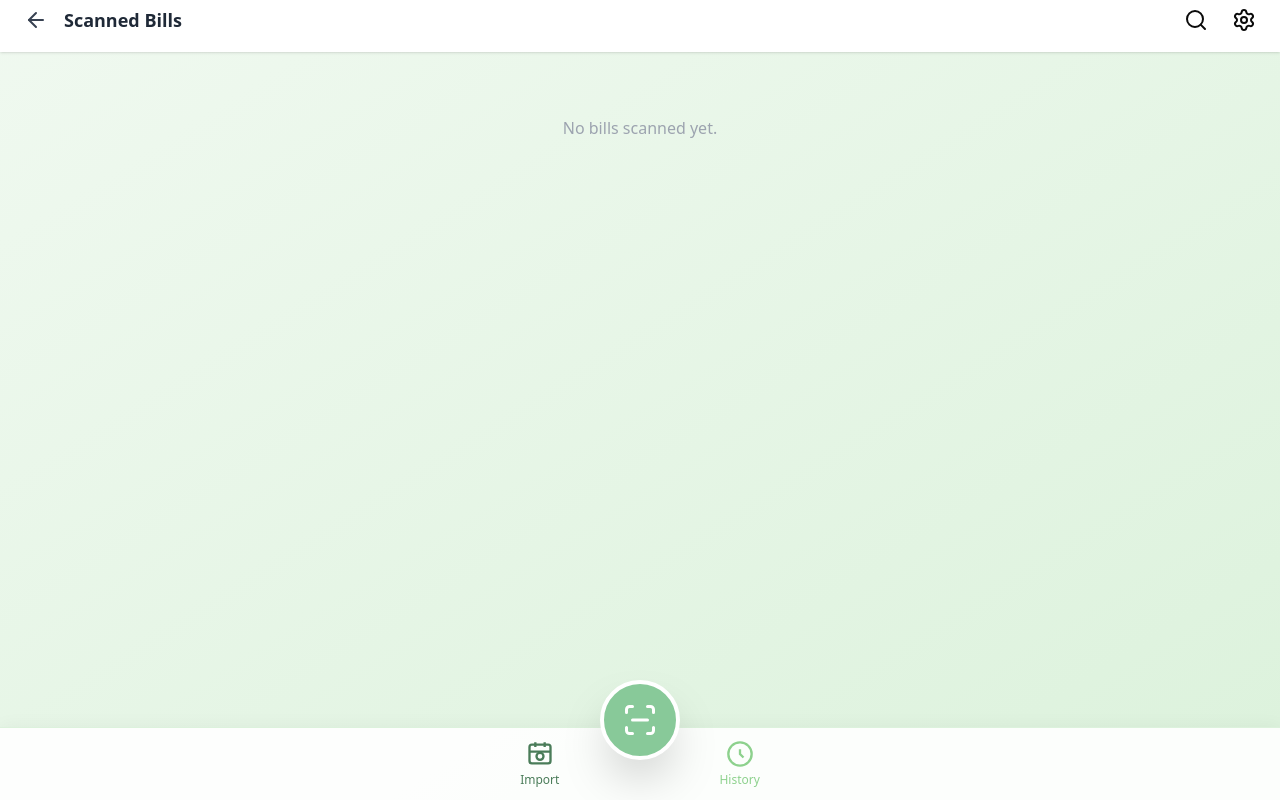
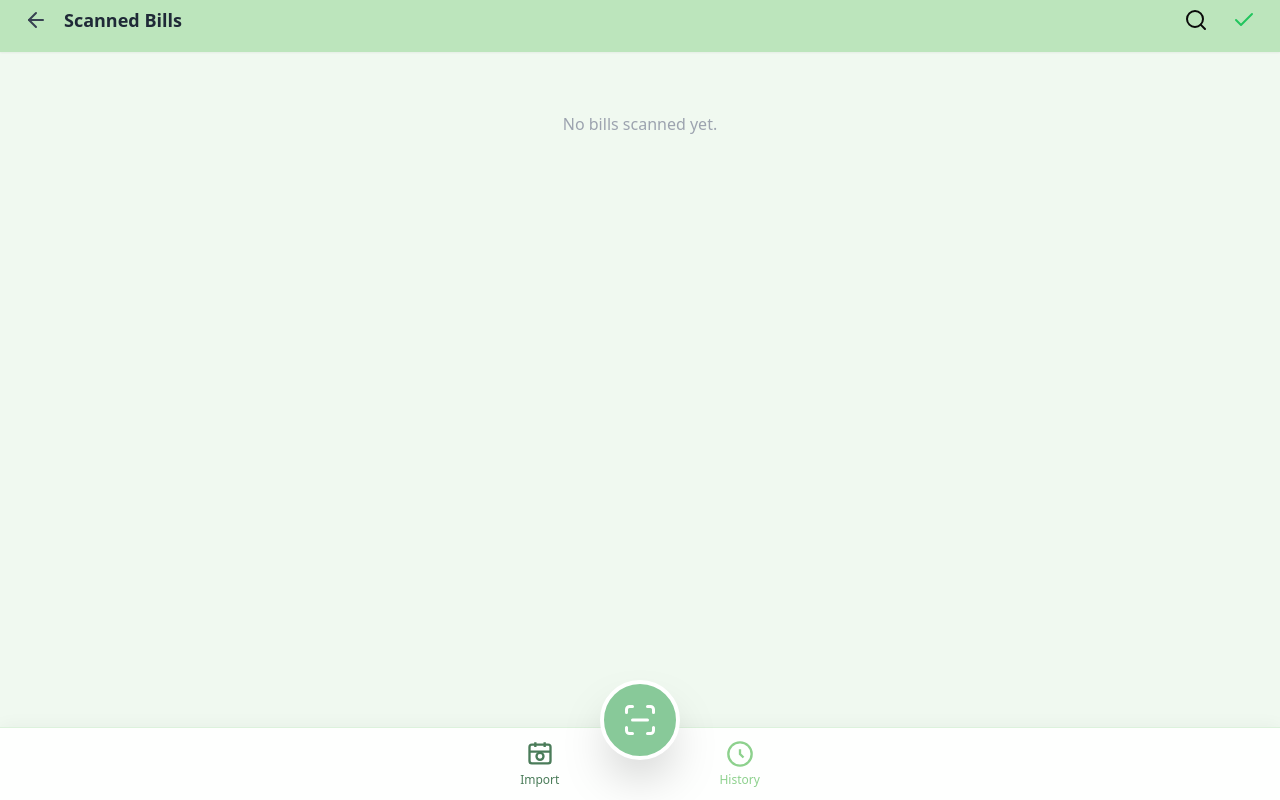
Before and after one commit to VoDangCMU/GreenMindMobile, a React (Vite) app: page /#/bill-history in a window 1280 px wide. Built offline with nearby package versions, Linux system fonts and the light colour scheme.

Commit message:
Change Layout for Bill History

```diff
--- a/src/components/AppHeader.tsx
+++ b/src/components/AppHeader.tsx
@@ -5,7 +5,7 @@ import { type ReactNode } from "react"
 interface AppHeaderProps {
   title: string
   showBack?: boolean
-  rightActions?: ReactNode[] // 👈 nhiều actions
+  rightActions?: ReactNode[]
 }
 
 const AppHeader = ({ title, showBack = false, rightActions = [] }: AppHeaderProps) => {
@@ -13,9 +13,8 @@ const AppHeader = ({ title, showBack = false, rightActions = [] }: AppHeaderProp
 
   return (
     <header
-      className="sticky top-0 left-0 w-full flex items-center justify-between px-4 py-3
-                 bg-white dark:bg-gray-800 shadow z-30"
-      style={{ paddingTop: "env(safe-area-inset-top, 12px)" }}
+      className="w-full flex items-center justify-between px-4 py-3 bg-greenery-200 shadow-sm fixed top-0 left-0 z-30"
+      style={{ paddingTop: 'env(safe-area-inset-top, 16px)' }}
     >
       <div className="flex items-center gap-2">
         {showBack && (
--- /dev/null
+++ b/src/components/BillList.tsx
@@ -0,0 +1,27 @@
+import React from "react";
+import BillCard from "@/components/BillCard";
+
+interface BillListProps {
+  bills: any[];
+}
+
+const BillList: React.FC<BillListProps> = ({ bills }) => {
+  if (!bills.length) {
+    return (
+      <div className="text-center text-gray-400 mt-16">
+        No bills scanned yet.
+      </div>
+    );
+  }
+  return (
+    <ul
+      className="grid gap-4 mt-2 grid-cols-1 sm:grid-cols-1 lg:grid-cols-1"
+    >
+      {bills.map((bill) => (
+        <BillCard key={bill.id} bill={bill} />
+      ))}
+    </ul>
+  );
+};
+
+export default BillList;
--- a/src/components/HistoryPageFooter.tsx
+++ b/src/components/HistoryPageFooter.tsx
@@ -14,12 +14,14 @@ interface HistoryPageFooterProps {
 const HistoryPageFooter: React.FC<HistoryPageFooterProps> = () => {
 
     const addBill = useBillStore((state) => state.addBill);
+    const setOcring = useBillStore((state) => state.setOcring);
 
     const handleImport = async () => {
 
     };
 
     const handleScan = async () => {
+        setOcring(true);
         try {
             const photo = await Camera.getPhoto({
                 quality: 90,
@@ -63,19 +65,17 @@ const HistoryPageFooter: React.FC<HistoryPageFooterProps> = () => {
                 formData.append("file", fileObj);
 
                 const res = await axios.post(
-                    "https://ai-greenmind.khoav4.com/ocr_text",
-                    // "http://192.168.1.230:3000/upload",
+                    // "https://ai-greenmind.khoav4.com/ocr_text",
+                    "http://192.168.1.230:3000/upload",
                     formData
                 );
 
                 addBill(res.data)
             }
-
-            console.log("fuckup")
-
         } catch (err: any) {
             console.error("Upload error:", JSON.stringify(err));
         } finally {
+            setOcring(false);
         }
     };
 
--- a/src/components/HomeAppHeader.tsx
+++ b/src/components/HomeAppHeader.tsx
@@ -1,29 +1,14 @@
-import { useEffect, useRef, useState } from "react";
+// ...existing code...
 import { Bell, User } from "lucide-react";
 import { Button } from "@/components/ui/button";
 import Logo from "@/components/Logo";
 
+// No scroll-to-hide logic; header is always visible
+
 export default function HomeAppHeader() {
-  const [visible, setVisible] = useState(true);
-  const lastScroll = useRef(0);
-
-  useEffect(() => {
-    const onScroll = () => {
-      const y = window.scrollY;
-      if (y > lastScroll.current && y > 40) {
-        setVisible(false);
-      } else {
-        setVisible(true);
-      }
-      lastScroll.current = y;
-    };
-    window.addEventListener("scroll", onScroll, { passive: true });
-    return () => window.removeEventListener("scroll", onScroll);
-  }, []);
-
   return (
     <header
-      className={`w-full flex items-center justify-between px-4 py-3 bg-greenery-50 shadow-sm fixed top-0 left-0 z-30 transition-transform duration-300 ${visible ? 'translate-y-0' : '-translate-y-full'}`}
+      className="w-full flex items-center justify-between px-4 py-3 bg-greenery-50 shadow-sm fixed top-0 left-0 z-30"
       style={{ paddingTop: 'env(safe-area-inset-top, 16px)' }}
     >
       <div className="flex items-center gap-2">
--- a/src/components/layouts/SafeAreaLayout.tsx
+++ b/src/components/layouts/SafeAreaLayout.tsx
@@ -1,23 +1,25 @@
 export default function SafeAreaLayout({ children, header, footer, className = '' }: Props) {
   return (
     <div
-      className={`min-h-screen bg-white flex flex-col ${className}`}
+      className={`min-h-screen bg-greenery-50 flex flex-col ${className}`}
       style={{
         paddingTop: 'env(safe-area-inset-top)',
         paddingLeft: 'env(safe-area-inset-left)',
         paddingRight: 'env(safe-area-inset-right)',
       }}
     >
+
       {header ? (
-        <header className="w-full z-10">
-          <div className="max-w-5xl mx-auto px-2 py-3">
+        <header className="w-full fixed top-0 left-0 z-20 bg-white" style={{paddingTop: 'env(safe-area-inset-top)'}}>
+          <div className="py-3">
             {header}
           </div>
         </header>
       ) : null}
 
-      <main className="flex-1 w-full overflow-auto">
-        <div className="max-w-5xl mx-auto px-2 py-4">
+      {/* Add padding-top to main to prevent overlap with fixed header (py-3 = 48px) */}
+      <main className="flex-1 w-full overflow-auto" style={{paddingTop: header ? 'calc(48px + env(safe-area-inset-top))' : undefined}}>
+        <div>
           {children}
         </div>
       </main>
--- a/src/pages/BillHistoryPage.tsx
+++ b/src/pages/BillHistoryPage.tsx
@@ -1,46 +1,34 @@
 import AppHeader from "@/components/AppHeader";
 import AppHeaderButton from "@/components/AppHeaderButton";
-import { Settings, Search } from "lucide-react";
-import BillCard from "@/components/BillCard";
+import { Settings, Search, Loader2, Check } from "lucide-react";
+import BillList from "@/components/BillList";
 import HistoryPageFooter from "@/components/HistoryPageFooter";
 import useBillStore from "@/store/billStore";
+import SafeAreaLayout from "@/components/layouts/SafeAreaLayout";
 
 export default function BillHistoryPage() {
   const bills = useBillStore((state) => state.bills);
+  const isOcring = useBillStore((state) => state.isOcring);
 
   return (
-    <div className="min-h-screen flex flex-col bg-gradient-to-br from-greenery-50 to-greenery-100">
-      {/* Header tái sử dụng */}
+    <SafeAreaLayout
+      header={
         <AppHeader
           title="Scanned Bills"
           showBack
           rightActions={[
             <AppHeaderButton key="bell" icon={<Search />} />,
-          <AppHeaderButton key="settings" icon={<Settings />} />,
+            <AppHeaderButton key="settings" icon={isOcring ? <Loader2 className="h-6 w-6 animate-spin text-muted-foreground" /> : <Check className="h-6 w-6 text-green-500" />} />,
           ]}
         />
-
+      }
+      footer={<HistoryPageFooter />}
+    >
+      <div className="flex flex-col bg-gradient-to-br">
         <div className="flex-1 w-full mx-auto px-3 pb-28">
-        {bills.length === 0 ? (
-          <div className="text-center text-gray-400 mt-16">
-            No bills scanned yet.
+          <BillList bills={bills} />
         </div>
-        ) : (
-          <ul
-            className="
-    grid gap-4 mt-2
-    grid-cols-1
-    sm:grid-cols-1
-    lg:grid-cols-1
-  "
-          >
-            {bills.map((bill) => (
-              <BillCard bill={bill} />
-            ))}
-          </ul>
-        )}
       </div>
-      <HistoryPageFooter />
-    </div>
+    </SafeAreaLayout>
   );
 }
--- a/src/store/billStore.ts
+++ b/src/store/billStore.ts
@@ -45,18 +45,20 @@ export interface IBill {
   totals: IBillTotals;
 }
 
-// ---- Store type ----
 interface BillStore {
   bills: IBill[];
+  isOcring: boolean;
+  setOcring: (isOcring: boolean) => void;
   setBills: (bills: IBill[]) => void;
   addBill: (bill: IBill) => void;
 }
 
-// ---- Zustand store ----
 const useBillStore = create<BillStore>((set) => ({
   bills: [],
+  isOcring: false,
   setBills: (bills) => set({ bills }),
   addBill: (bill) => set((state) => ({ bills: [bill, ...state.bills] })),
+  setOcring: (isOcring) => set({ isOcring }),
 }));
 
 export default useBillStore;
```
Lines whose indentation alone changed are shown as unchanged.
